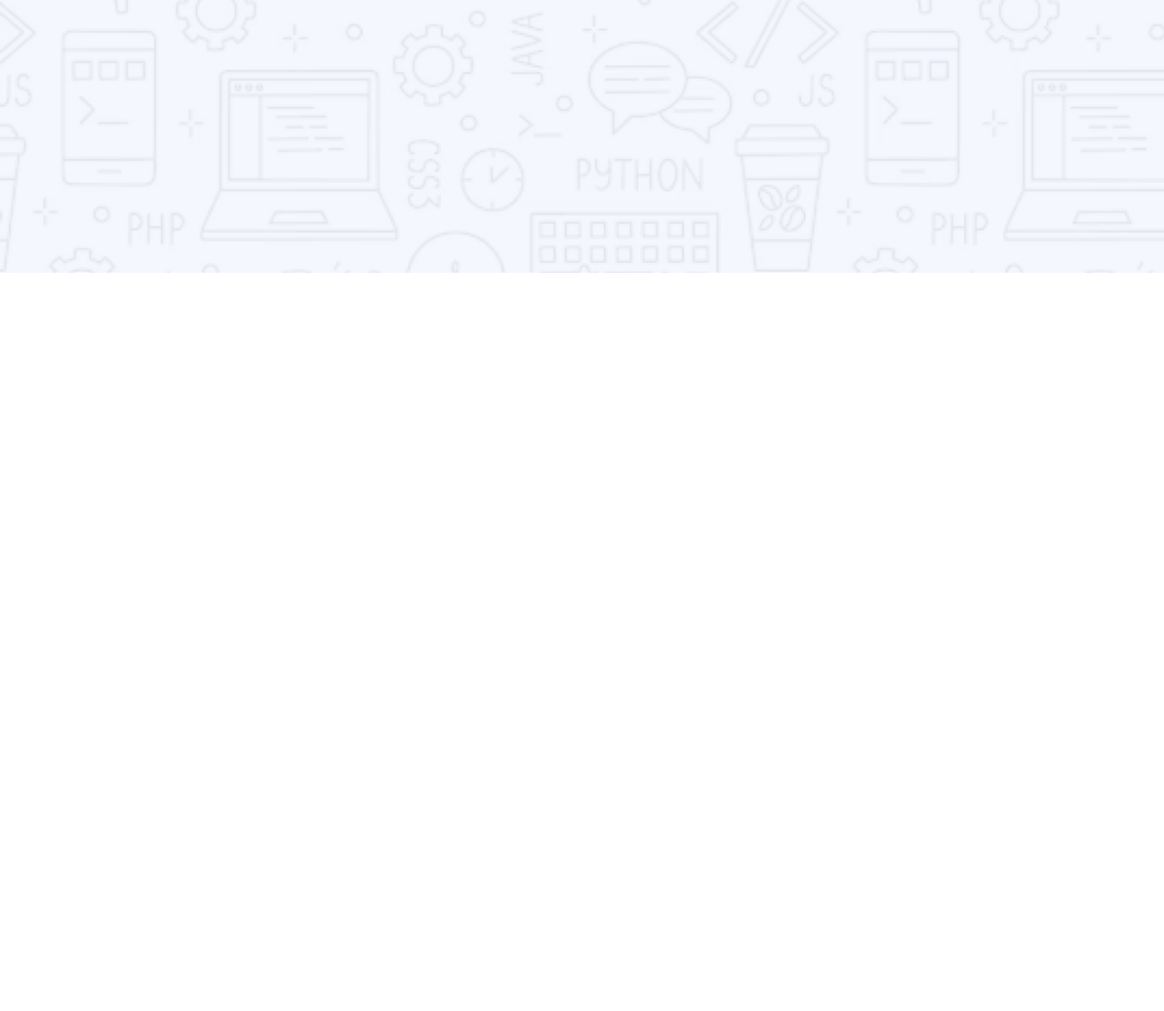
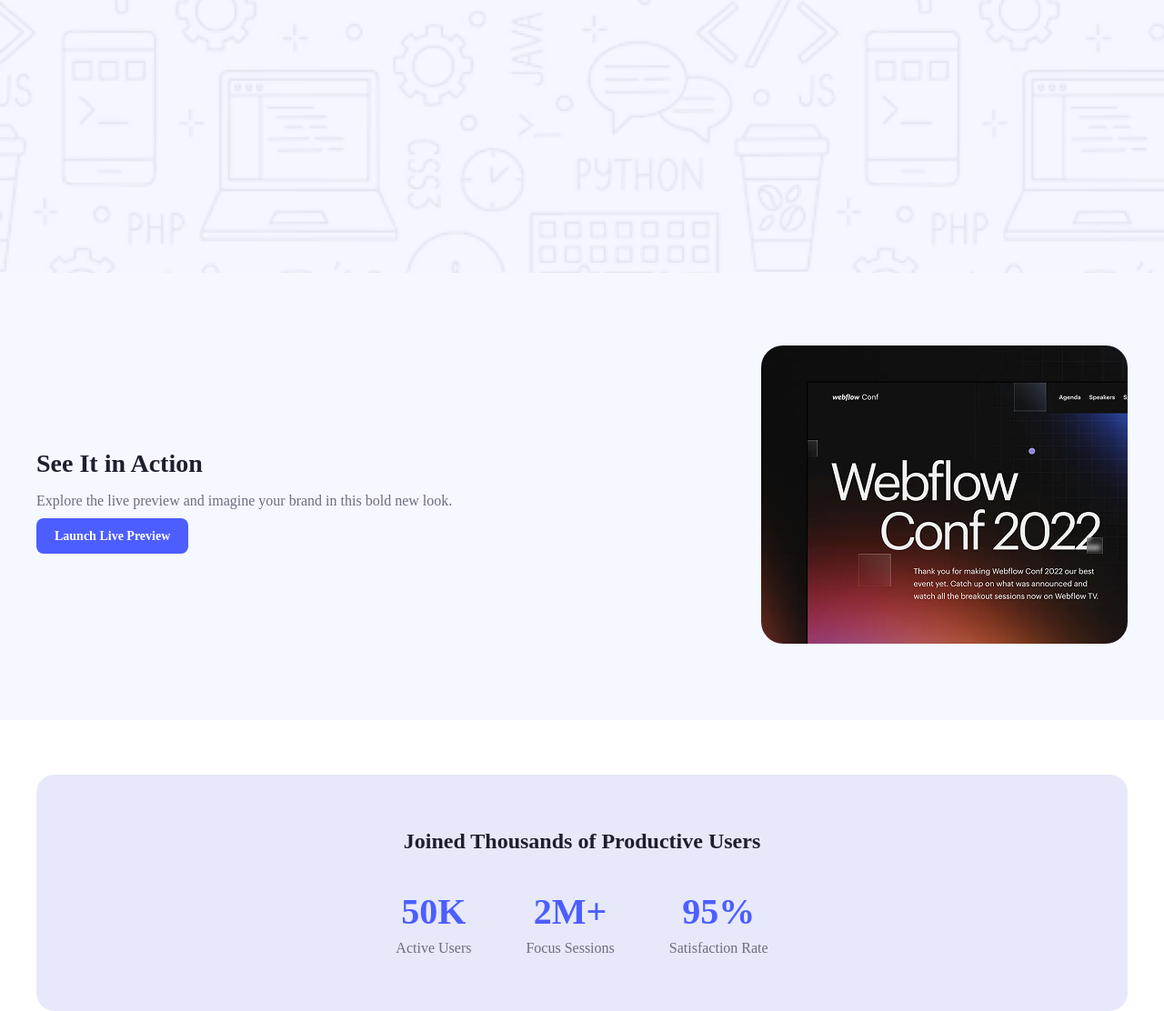
Before and after one commit to Pushpa732/assignment-repo, a plain HTML site: page index.html in a window 1280 px wide. Shown: the part 500-1612 px from the top of the page at 91% size. Before the commit the page ends 800 px from the top, so only its background shows below. Drawn offline with Linux system fonts and the light colour scheme.

Commit message:
Action section

```diff
--- a/index.html
+++ b/index.html
@@ -18,5 +18,40 @@
     <a href="" class="cta-btn">Stay Focused</a>
     </div>
   </header>
+  <main>
+
+<section class="action-section">
+  <div class="action-container">
+    <div class="action-text">
+      <h2>See It in Action</h2>
+      <p>Explore the live preview and imagine your brand in this bold new look.</p>
+      <a href="#" class="action-btn">Launch Live Preview</a>
+    </div>
+    <div class="action-image">
+      <img src="Assets/wc-mini.png" alt="" />
+    </div>
+  </div>
+</section>
+
+
+<section class="user-section">
+  <h2>Joined Thousands of Productive Users</h2>
+  <div class="user-grid">
+    <div class="user">
+      <h3>50K</h3>
+      <p>Active Users</p>
+    </div>
+    <div class="user">
+      <h3>2M+</h3>
+      <p>Focus Sessions</p>
+    </div>
+    <div class="user">
+      <h3>95%</h3>
+      <p>Satisfaction Rate</p>
+    </div>
+  </div>
+</section>
+
+  </main>
 </body>
 </html>
--- a/style.css
+++ b/style.css
@@ -22,7 +22,7 @@
 .logo {
   font-size: 20px;
   font-weight:  bold;
-  color: #4c5eff;
+  color: #4E47FF;
 }
 .signup-btn {
   background-color: #4c5eff;
@@ -57,3 +57,86 @@
   font-size: 14px;
   box-shadow: 0 4px 8px rgba(76, 94, 255, 0.3);
 }
+/* See It in Action Section */
+.action-section {
+  background-color: #f6f8ff;
+  padding: 80px 40px;
+}
+
+.action-container {
+  max-width: 1200px;
+  margin: auto;
+  display: flex;
+  align-items: center;
+  justify-content: space-between;
+  flex-wrap: wrap;
+  gap: 40px;
+}
+
+.action-text {
+  flex: 1;
+  min-width: 280px;
+}
+
+.action-text h2 {
+  font-size: 28px;
+  color: #1e1e2f;
+  margin-bottom: 16px;
+}
+
+.action-text p {
+  color: #6c6c80;
+  font-size: 16px;
+  margin-bottom: 20px;
+}
+
+.action-btn {
+  background-color: #4c5eff;
+  color: white;
+  padding: 12px 20px;
+  text-decoration: none;
+  border-radius: 8px;
+  font-weight: bold;
+  font-size: 14px;
+}
+
+.action-image img {
+  width: 100%;
+  max-width: 480px;
+  border-radius: 24px;
+}
+
+
+.user-section {
+  background-color: #e7e9fb;
+  text-align: center;
+  padding: 60px 20px;
+  border-radius: 20px;
+  margin: 60px auto 0;
+  max-width: 1200px;
+}
+
+.user-section h2 {
+  font-size: 24px;
+  color: #1e1e2f;
+  margin-bottom: 40px;
+}
+
+.user-grid {
+  display: flex;
+  justify-content: center;
+  gap: 60px;
+  flex-wrap: wrap;
+}
+
+.user h3 {
+  font-size: 40px;
+  color: #4c5eff;
+  font-weight: bold;
+  margin-bottom: 8px;
+}
+
+.user p {
+  color: #6c6c80;
+  font-size: 16px;
+}
```
